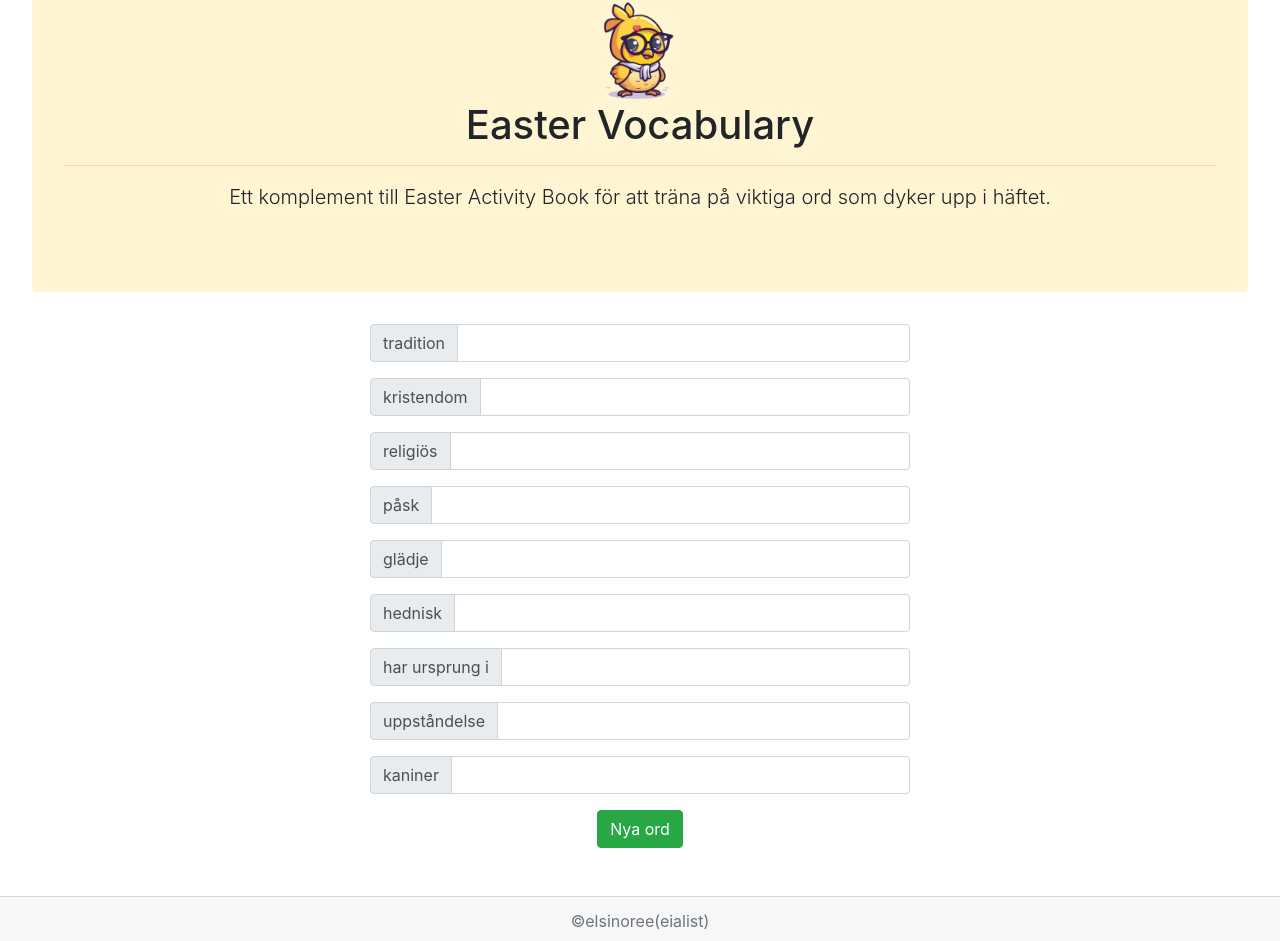
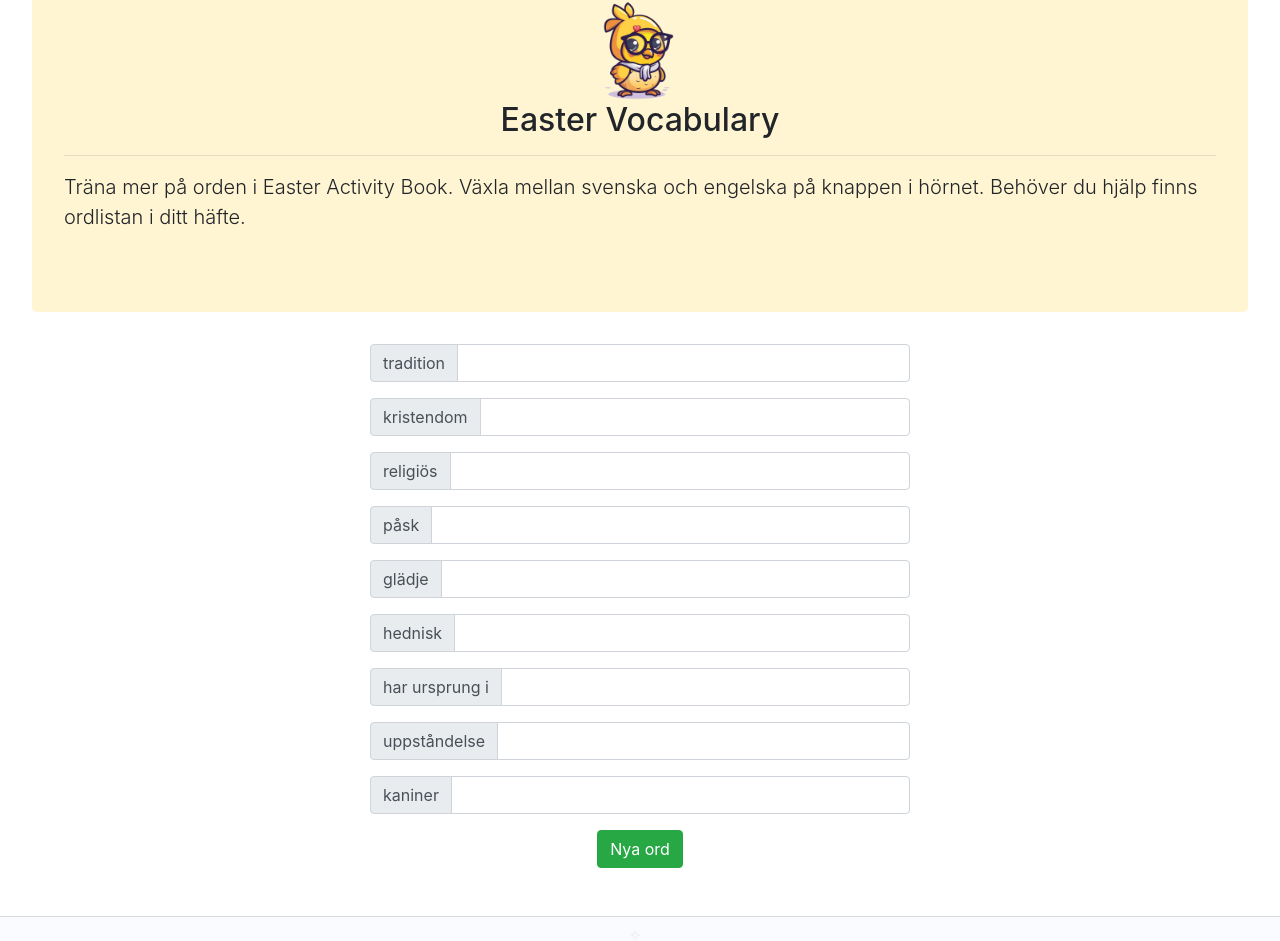
Before and after one commit to Eialist/easter, a React (Vite) app: page / in a window 1280 px wide. Shown: the part 176-1117 px from the top of the page. Built offline with nearby package versions, Linux system fonts and the light colour scheme.

Commit message:
added icon in footer and fixed typos

```diff
--- a/index.html
+++ b/index.html
@@ -11,6 +11,7 @@
       href="https://cdn.jsdelivr.net/npm/bootstrap@4.3.1/dist/css/bootstrap.min.css"
       integrity="sha384-ggOyR0iXCbMQv3Xipma34MD+dH/1fQ784/j6cY/iJTQUOhcWr7x9JvoRxT2MZw1T"
       crossorigin="anonymous" />
+
     <meta name="viewport" content="width=device-width, initial-scale=1.0" />
     <title>Word Practice</title>
   </head>
--- a/src/App.css
+++ b/src/App.css
@@ -28,11 +28,9 @@
   left: 60%;
 }
 
-/* .card-footer {
-  position: absolute;
-  bottom: 0;
-  width: 100vw;
-} */
+.card-footer {
+  background-color: rgba(140, 169, 224, 0.05);
+}
 
 @keyframes logo-spin {
   from {
--- a/src/components/Footer.jsx
+++ b/src/components/Footer.jsx
@@ -1,7 +1,10 @@
+import flower from "../assets/blomma.png";
+
 export const Footer = () => {
   return (
-    <div className="card-footer text-muted mt-5 d-flex justify-content-center">
-      ©elsinoree(eialist)
+    <div className="card-footer text-muted mt-5 d-flex flex-column justify-content-center align-items-center">
+      <img src={flower} alt="" width={35} className="mb-1" />
+      Copyright © 2024 Eialist
     </div>
   );
 };
--- a/src/components/Jumbotron.jsx
+++ b/src/components/Jumbotron.jsx
@@ -4,11 +4,12 @@ export const Jumbotron = () => {
   return (
     <div className="jumbotron">
       <img src={chicken} alt="" width={100} />
-      <h1 className="display-5">Easter Vocabulary</h1>
+      <h2 className="display-5">Easter Vocabulary</h2>
       <hr className="my-3"></hr>
-      <p className="lead">
-        Ett komplement till Easter Activity Book för att träna på viktiga ord
-        som dyker upp i häftet.
+      <p className="lead" style={{ textAlign: "left" }}>
+        Träna mer på orden i Easter Activity Book. Växla mellan svenska och
+        engelska på knappen i hörnet. Behöver du hjälp finns ordlistan i ditt
+        häfte.
       </p>
     </div>
   );
```
Also changed, not shown: src/assets/blomma.png (added).
